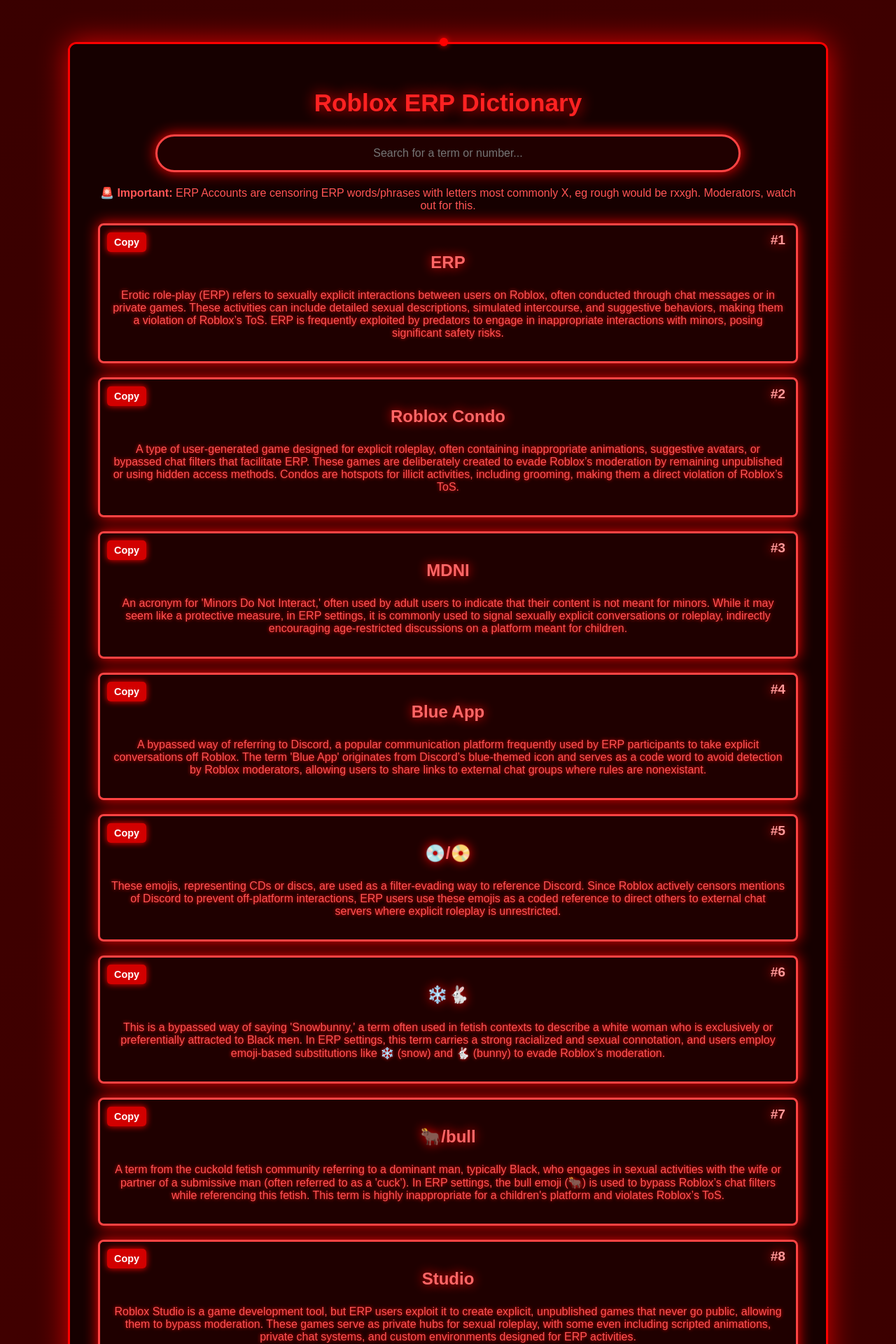
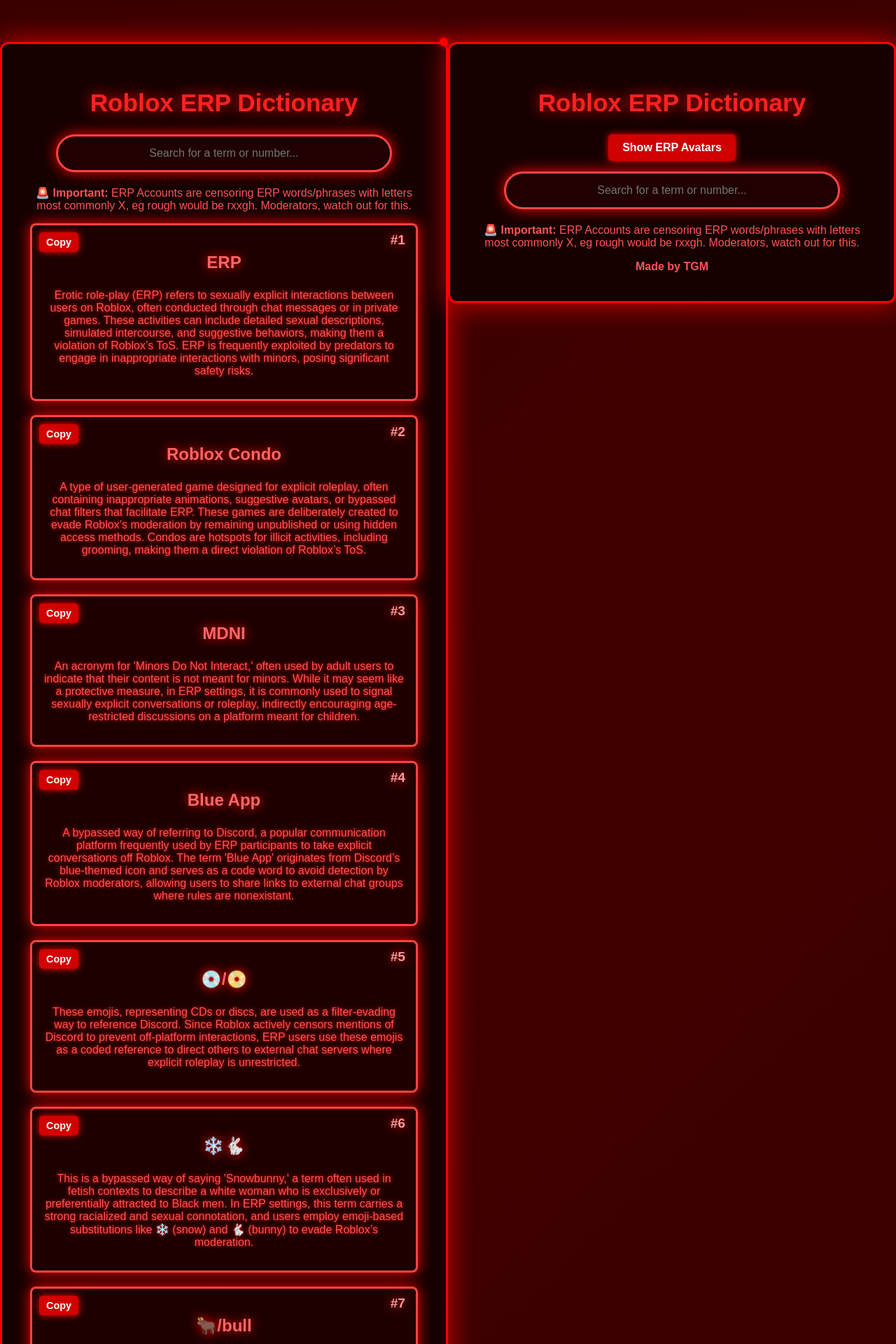
Before and after one commit to T-TGM/ERP-Definition, a Jekyll site: the page index.html, which Jekyll copies as it is, in a window 1280 px wide. Shown: the top 1920 px of the page at 70% size. Built offline with Jekyll 4.4.1, drawn with Linux system fonts in a browser that asks for light colours; some of the changed text lies outside the part shown.

Commit message:
Update index.html

```diff
--- a/index.html
+++ b/index.html
@@ -363,4 +363,137 @@
         renderDefinitions();
     </script>
 </body>
+<head>
+    <meta charset='UTF-8'>
+    <meta name='viewport' content='width=device-width, initial-scale=1.0'>
+    <title>Roblox ERP Dictionary</title>
+    <style>
+        /* (Your existing styles remain unchanged) */
+
+        /* 🚨 ERP Definitions Initially Hidden */
+        .erp-definitions {
+            display: none;
+        }
+
+        /* 🔘 Toggle Button */
+        .toggle-btn {
+            background: rgba(255, 0, 0, 0.8);
+            color: white;
+            border: none;
+            padding: 10px 20px;
+            font-size: 1em;
+            font-weight: bold;
+            cursor: pointer;
+            border-radius: 5px;
+            box-shadow: 0 0 10px red;
+            transition: background 0.2s, transform 0.1s;
+            margin-bottom: 15px;
+        }
+
+        .toggle-btn:hover {
+            background: rgba(255, 50, 50, 1);
+            transform: scale(1.05);
+        }
+
+        .toggle-btn:active {
+            transform: scale(0.95);
+        }
+    </style>
+</head>
+<body>
+
+    <div class='container'>
+        <h1>Roblox ERP Dictionary</h1>
+
+        <!-- Toggle ERP Avatar Definitions -->
+        <button class="toggle-btn" onclick="toggleERP()">Show ERP Avatars</button>
+
+        <!-- Search Bar -->
+        <div class='search-container'>
+            <input type='text' id='search-bar' placeholder='Search for a term or number...'>
+        </div>
+
+        <!-- Info Board -->
+        <div class='info-board'>
+            <p><strong>🚨 Important:</strong> ERP Accounts are censoring ERP words/phrases with letters most commonly X, eg rough would be rxxgh. Moderators, watch out for this.</p>
+        </div>
+
+        <!-- Definition Sections -->
+        <div id='definitions'></div>
+
+        <!-- ERP Avatar Definitions (Hidden by Default) -->
+        <div id='erp-definitions' class="erp-definitions"></div>
+
+        <!-- 👤 Made by TGM -->
+        <div class="footer"><strong>Made by TGM</strong></div>
+    </div>
+
+    <script>
+        const definitions = [
+            { "number": 1, "term": "ERP", "synonyms": ["Sex", "Erotic Roleplay"], "definition": "Erotic role-play (ERP) refers to sexually explicit interactions between users on Roblox, often conducted through chat messages or in private games. These activities can include detailed sexual descriptions, simulated intercourse, and suggestive behaviors, making them a violation of Roblox’s ToS. ERP is frequently exploited by predators to engage in inappropriate interactions with minors, posing significant safety risks." }
+        ];
+
+        const erpDefinitions = [
+            { "number": 2, "term": "ERP Avatar", "synonyms": ["Sexualized Avatar"], "definition": "An ERP avatar is a customized Roblox character designed to appear overly sexual or suggestive. These avatars often include revealing clothing, inappropriate accessories, and certain body proportions meant to attract ERP participants. The use of ERP avatars violates Roblox’s policies on appropriate character design and is frequently used by individuals engaging in illicit roleplay." }
+        ];
+
+        const container = document.getElementById('definitions');
+        const erpContainer = document.getElementById('erp-definitions');
+        const searchBar = document.getElementById('search-bar');
+        const toggleBtn = document.querySelector('.toggle-btn');
+
+        function renderDefinitions(filter = '') {
+            container.innerHTML = '';
+            definitions.forEach(({ number, term, definition, synonyms }) => {
+                if (
+                    term.toLowerCase().includes(filter.toLowerCase()) ||
+                    synonyms.some(s => s.toLowerCase().includes(filter.toLowerCase())) ||
+                    number.toString().includes(filter)
+                ) {
+                    const defElement = document.createElement('div');
+                    defElement.className = 'definition';
+                    defElement.innerHTML = `
+                        <span class="definition-number">#${number}</span>
+                        <p class='term'>${term}</p>
+                        <p class="def-text">${definition}</p>
+                    `;
+                    container.appendChild(defElement);
+                }
+            });
+        }
+
+        function renderERPDefinitions() {
+            erpContainer.innerHTML = '';
+            erpDefinitions.forEach(({ number, term, definition, synonyms }) => {
+                const defElement = document.createElement('div');
+                defElement.className = 'definition';
+                defElement.innerHTML = `
+                    <span class="definition-number">#${number}</span>
+                    <p class='term'>${term}</p>
+                    <p class="def-text">${definition}</p>
+                `;
+                erpContainer.appendChild(defElement);
+            });
+        }
+
+        function toggleERP() {
+            if (erpContainer.style.display === 'none' || erpContainer.style.display === '') {
+                erpContainer.style.display = 'block';
+                toggleBtn.innerText = 'Hide ERP Avatars';
+            } else {
+                erpContainer.style.display = 'none';
+                toggleBtn.innerText = 'Show ERP Avatars';
+            }
+        }
+
+        searchBar.addEventListener('input', (e) => {
+            renderDefinitions(e.target.value);
+        });
+
+        renderDefinitions();
+        renderERPDefinitions();
+    </script>
+</body>
 </html>
+
+</html>
```
